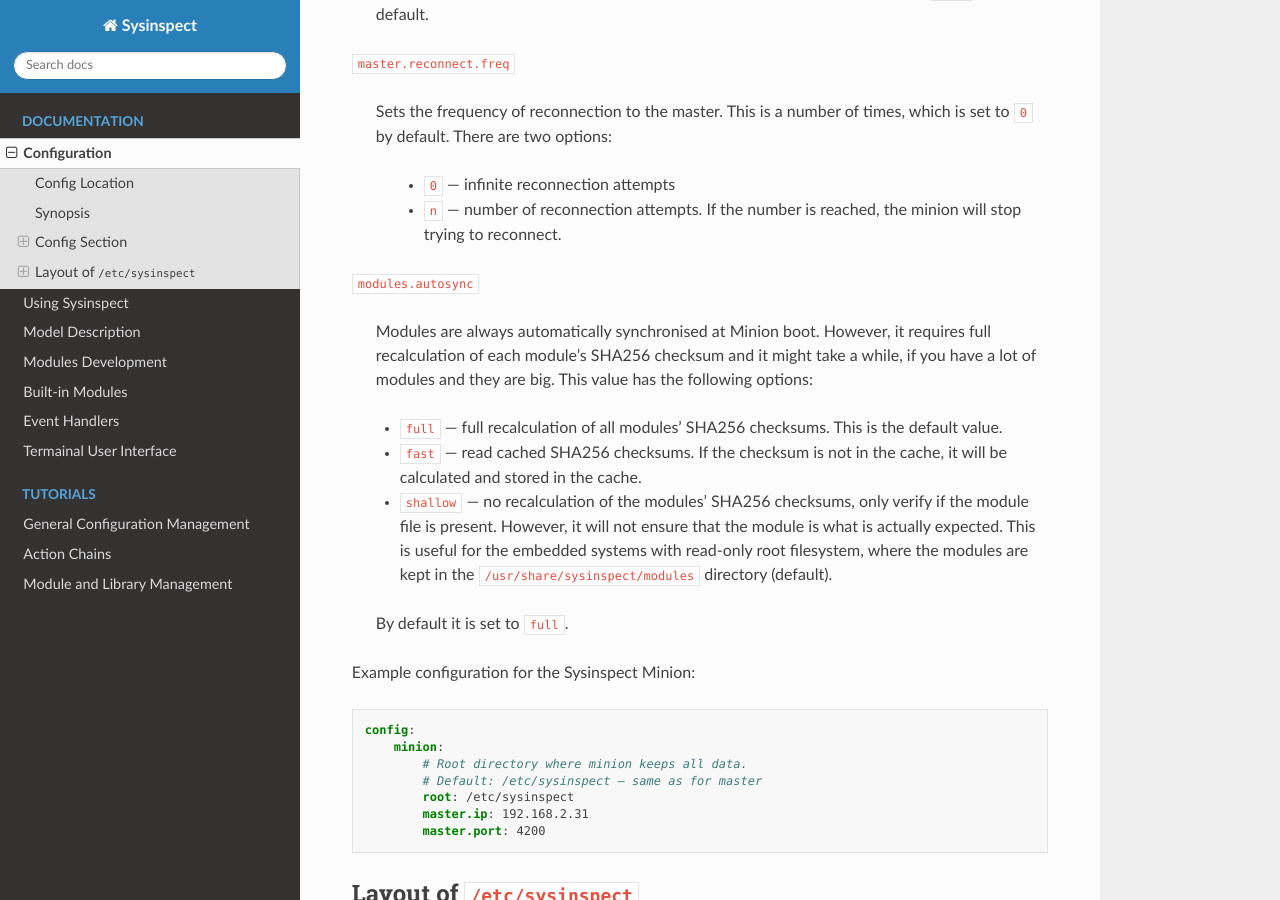
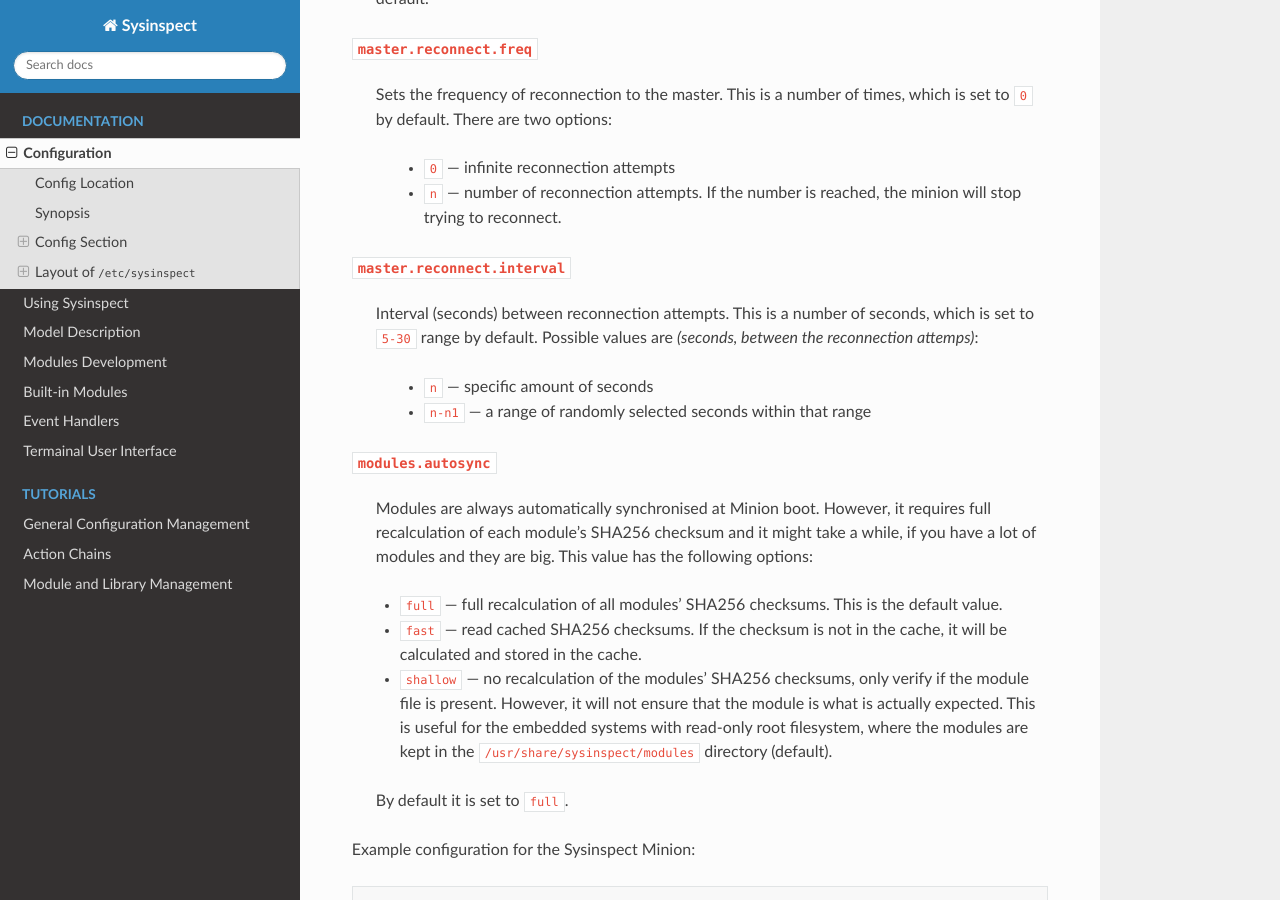
Before and after one commit to tinythings/sysinspect, a Sphinx documentation site: the page built from docs/global_config.rst, in a window 1280 px wide and 900 px high, scrolled down 5426 px. Built offline with Sphinx 7.4.7 and the Read the Docs theme 3.1.0, drawn with Linux system fonts in a browser that asks for light colours.

Commit message:
Add reconnection interval, move all options as subsections

```diff
--- a/docs/global_config.rst
+++ b/docs/global_config.rst
@@ -76,6 +76,7 @@
 and contains the following directives:
 
 ``socket``
+##########
 
     Path for a FIFO socket to communicate with the ``sysinspect`` command,
     which is issuing commands over the network.
@@ -83,6 +84,7 @@
     Default value is ``/tmp/sysinspect-master.socket``.
 
 ``bind.ip``
+###########
 
     IPv4 address on which the Master is listening for all incoming and outgoing traffic
     with Minion communication.
@@ -90,6 +92,7 @@
     Default value is ``0.0.0.0``.
 
 ``bind.port``
+#############
 
     Network port number on which the Master is listening using ``bind.ip`` directive.
 
@@ -118,31 +121,37 @@
 Below are directives for the configuration of the File Server service:
 
 ``fileserver.bind.ip``
+######################
 
     Same as ``bind.ip``, but for the internal File Server service.
 
 ``fileserver.bind.port``
+########################
 
     Network port number on which the File Server service is listening.
 
     File Server service port is ``4201``.
 
 ``fileserver.models.root``
+##########################
 
     Relative path where are the master models kept.
 
 ``fileserver.models``
+######################
 
     List of subdirectories within ``fileserver.models.root``, exporting models. If a model is not
     in the list, it will not be available for the minions.
 
 ``telemetry.location``
+######################
 
     Location of the telemetry local database. This is a directory, where the
     key/value database is located and records all results, coming from the minion
     when processing a given query. Default is set to ``/var/tmp/sysinspect/telemetry``.
 
 ``scheduler``
+#############
 
     Scheduler is a component of Sysinspect Master, which is responsible for
     scheduling the *repetitive* tasks to call the minions. The aggregate *"scheduler"*
@@ -209,6 +218,7 @@
 and contains the following directives:
 
 ``path.root``
+#############
 
     Typically, Minion if running standard, the root of all data kept by a Minion is
     defaulted to ``/etc/sysinspect``, same as Master. However, in an embedded and custom
@@ -217,6 +227,7 @@
     set according to the system setup.
 
 ``path.id``
+###########
 
     By default, the minion Id is the ``/etc/machine-id``. However, this file is usually
     present on a regular Linux server and desktop distributions, but practically never
@@ -235,30 +246,35 @@
         id.path: </absolute/path>|relative
 
 ``path.sharelib``
+#################
 
     The location of sharelib directory, which is by default is at the location
     ``/usr/share/sysinspect``. On most embedded systems those root filesystem is usually read-only,
     this location can be changed. This directory contains ``lib`` and ``modules`` subdirectories.
 
-
 ``master.ip``
+#############
 
     Corresponds to ``bind.ip`` of Master node and should be identical.
 
 ``master.port``
+###############
 
     Corresponds to ``bind.ip.port`` of Master node and should be identical. By default it is
     set to ``4200``.
 
 ``master.fileserver.port``
+##########################
 
     Port of Master's fileserver. By default it is set to ``4201``.
 
 ``master.reconnect``
+####################
 
     Sets reconnection to the master (or not). This is a boolean value, which is set to ``true`` by default.
 
 ``master.reconnect.freq``
+#########################
 
     Sets the frequency of reconnection to the master. This is a number of times, which is set to ``0`` by default.
     There are two options:
@@ -266,7 +282,17 @@
         - ``0`` — infinite reconnection attempts
         - ``n`` — number of reconnection attempts. If the number is reached, the minion will stop trying to reconnect.
 
+``master.reconnect.interval``
+#############################
+
+    Interval (seconds) between reconnection attempts. This is a number of seconds, which is set to ``5-30`` range by default.
+    Possible values are *(seconds, between the reconnection attemps)*:
+
+        - ``n`` — specific amount of seconds
+        - ``n-n1`` — a range of randomly selected seconds within that range
+
 ``modules.autosync``
+####################
 
     Modules are always automatically synchronised at Minion boot. However, it requires full recalculation
     of each module's SHA256 checksum and it might take a while, if you have a lot of modules and they are big.
@@ -306,6 +332,7 @@
 There are directories that are same on both Master and Minion:
 
 ``$SR/functions``
+#################
 
     Directory, containing custom trait functions. They are meant to be defined on the Master side
     and then sync'ed to all the minions.
@@ -316,14 +343,17 @@
 Public and private RSA keys of Master are:
 
 ``$SR/master.rsa``
+##################
 
     Master's private RSA key.
 
 ``$SR/master.rsa.pub``
+######################
 
     Master's public RSA key.
 
 ``$SR/minion-keys``
+###################
 
     Public keys from registered minions in format ``<minion-id>.rsa.pub``.
 
@@ -331,6 +361,7 @@
     generated one, if this file does not exist.
 
 ``$SR/minion-registry``
+#######################
 
     A binary cache of minion's data, such as minion traits, data about currently connected minions etc.
     This is fully purge-able directory, i.e. data can be freely deleted. However, Sysinspect Master
@@ -342,17 +373,21 @@
 Public and private RSA keys of Master are:
 
 ``$SR/master.rsa``
+##################
 
     Minion's private RSA key.
 
 ``$SR/master.rsa.pub``
+######################
 
     Minion's public RSA key.
 
 ``$SR/traits``
+##############
 
     Directory, containing custom static traits of a Minion.
 
 ``$SR/models``
+##############
 
     Directory, containing models.
```
